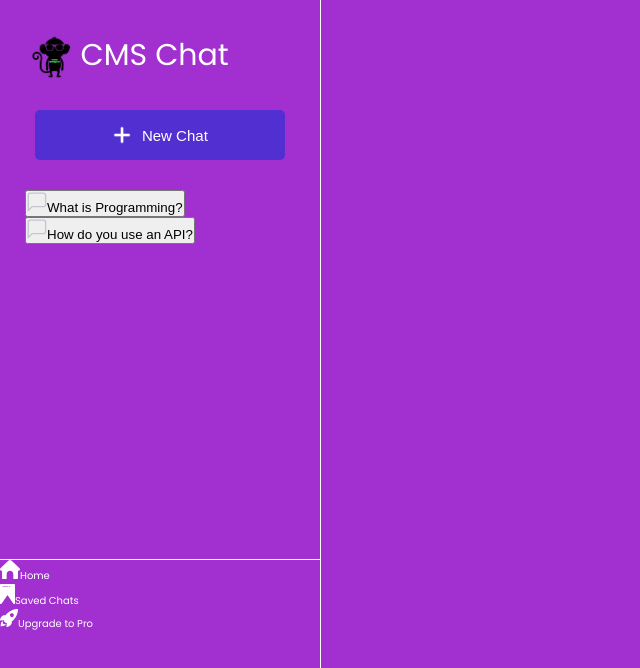
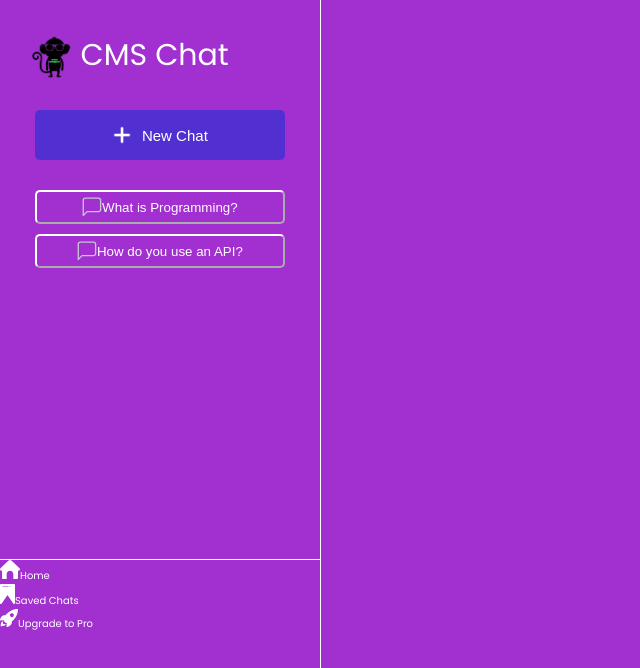
Before and after one commit to DDeShon/react-chat-ai, a React (Create React App) app: page / in a window 1280 px wide. Shown: the top 668 px of the page, without its empty margins (0-640 px from the left). Built offline with nearby package versions, Linux system fonts and the light colour scheme.

Commit message:
working on ui layout

```diff
--- a/src/App.css
+++ b/src/App.css
@@ -69,3 +69,17 @@ body {
   margin-bottom: 3rem;
   border-radius: .5rem;
 }
+
+.query {
+  display: flex;
+  align-items: center;
+  justify-content: center;
+  width: 25rem;
+  margin: 0 auto;
+  margin-bottom: 1rem;
+  border-radius: .5rem;
+  background-color:#a22fd0;
+  color: white;
+  border-color: white;
+  padding: .5rem;
+}
```
